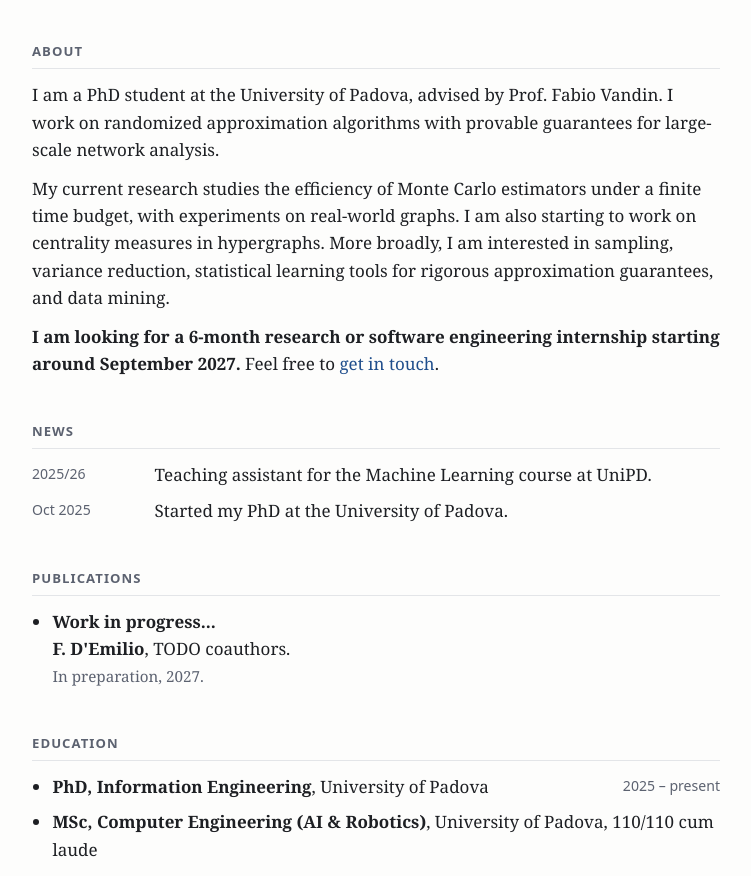
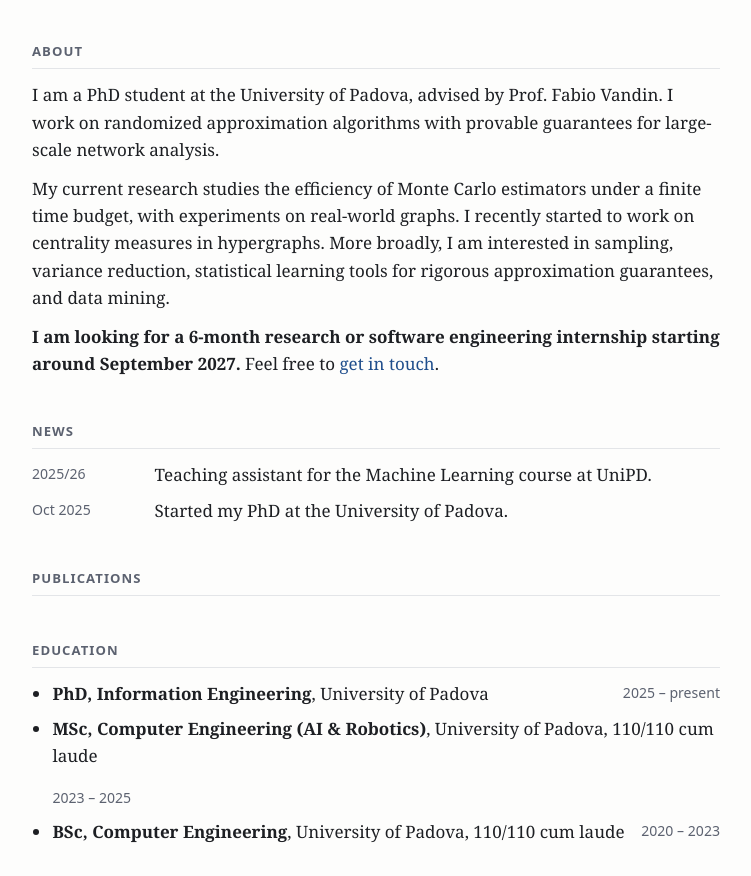
Before and after one commit to filippo-demilio/filippo-demilio.github.io, a plain HTML site: page index.html in a window 1280 px wide. Shown: the part 181-1057 px from the top of the page, without its empty margins (264-1015 px from the left). Drawn offline with Linux system fonts and the light colour scheme.

Commit message:
fixed stuff and hidden publications

```diff
--- a/index.html
+++ b/index.html
@@ -78,7 +78,7 @@
     <p>I am a PhD student at the University of Padova, advised by Prof. Fabio Vandin. <!-- TODO -->
        I work on randomized approximation algorithms with provable guarantees for large-scale network analysis.</p>
     <p>My current research studies the efficiency of Monte Carlo estimators under a finite time budget,
-       with experiments on real-world graphs. I am also starting to work on centrality measures in hypergraphs.
+       with experiments on real-world graphs. I recently started to work on centrality measures in hypergraphs.
        More broadly, I am interested in sampling, variance reduction, statistical learning tools for rigorous
        approximation guarantees, and data mining.</p>
     <p><strong>I am looking for a 6-month research or software engineering internship starting around September 2027.</strong>
@@ -105,11 +105,11 @@
   <section>
     <h2>Publications</h2>
     <ul>
-      <li>
+      <!-- <li>
         <span class="pub-title">Work in progress...</span><br>
         <span><strong>F. D'Emilio</strong>, TODO coauthors.</span><br>
-        <span class="pub-meta">In preparation, 2027. <!-- Later: Under review at KDD 2027 · <a href="#">arXiv</a> · <a href="#">code</a> --></span>
-      </li>
+        <span class="pub-meta">In preparation, 2027. Later: Under review at KDD 2027 · <a href="#">arXiv</a> · <a href="#">code</a> </span>
+      </li> -->
     </ul>
   </section>
 
```
Also changed, not shown: 1 other file.
